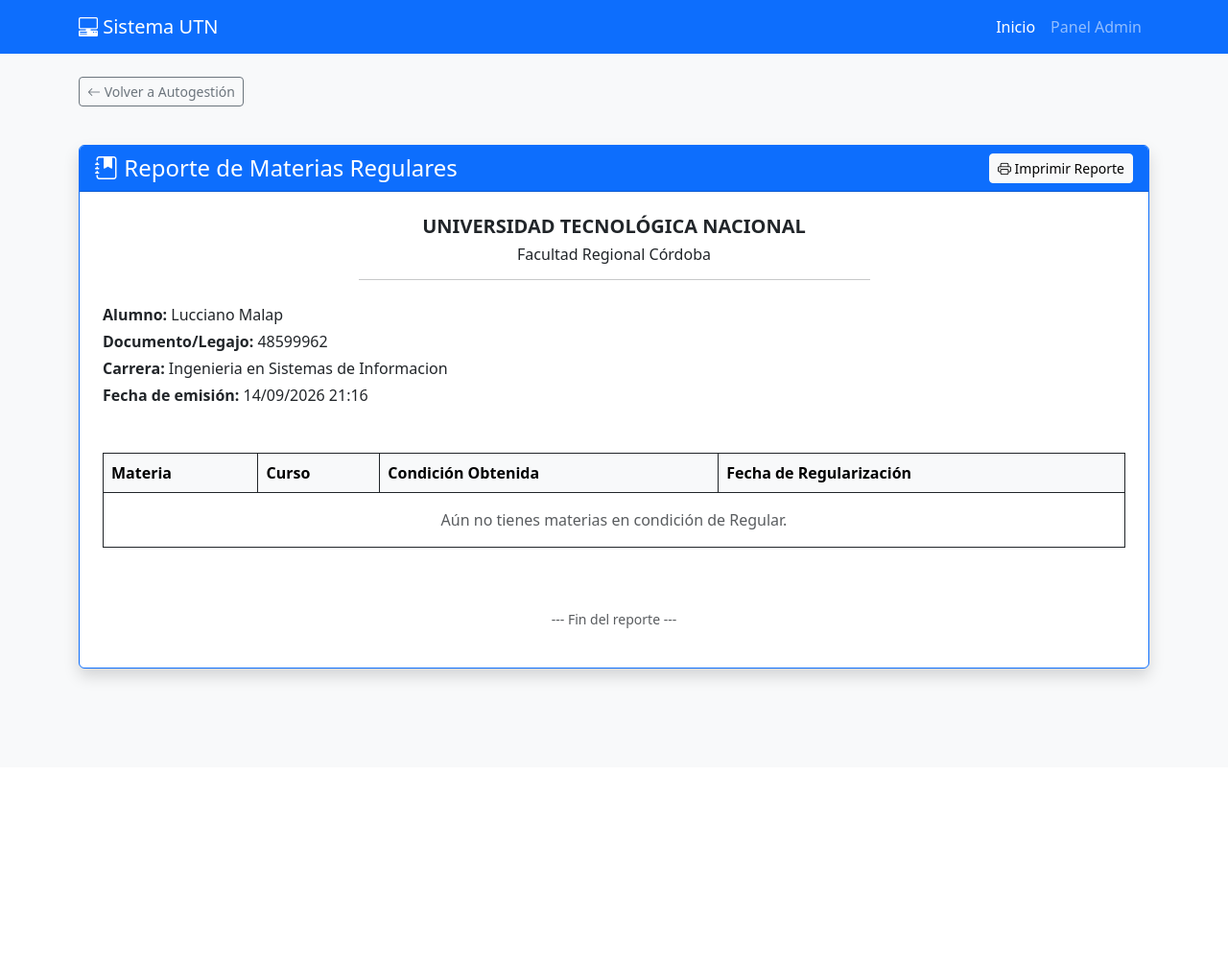
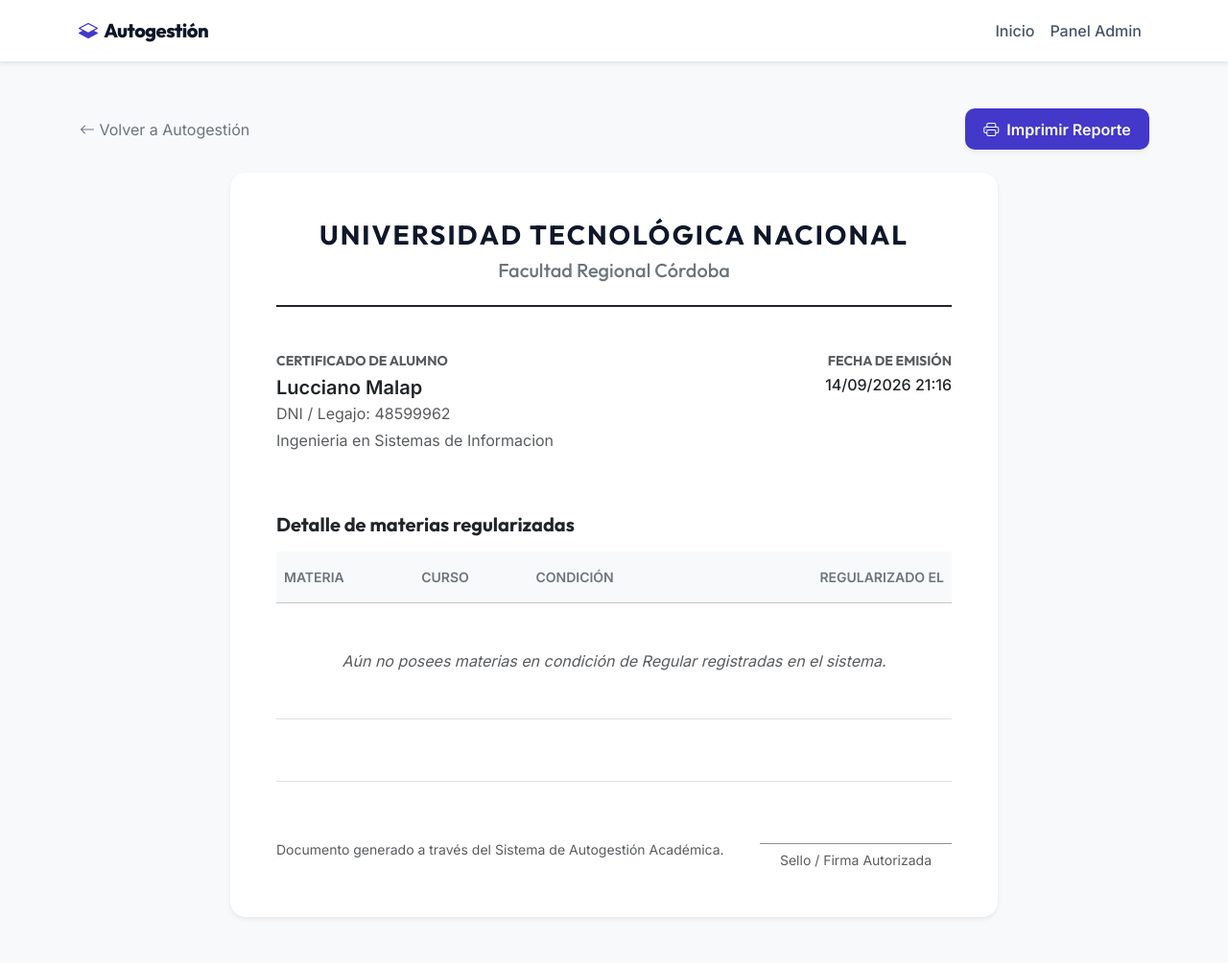
Before and after one commit to Villada-PG3/trabajo-practico-integrador-universidad_tecnologica_nacional, a Django app: page /alumno/1/reporte-regulares/ in a window 1280 px wide. Shown: the whole page at 96% size. Before the commit the page ends 713 px from the top, so only its background shows below. Run offline with Django 5.2, Linux system fonts and the light colour scheme; data comes from the database, SQL or seed files in the repository.

Commit message:
cambio del ux/ui

```diff
--- /dev/null
+++ b/TrabajoIntegradorUTN/UTN/static/UTN/css/custom.css
@@ -0,0 +1,114 @@
+/* custom.css - Modern UI Overrides */
+
+/* Typography & Base Styles */
+body {
+    font-family: 'Inter', sans-serif;
+    background-color: #f8fafc;
+    color: #334155;
+    -webkit-font-smoothing: antialiased;
+}
+
+h1, h2, h3, h4, h5, h6 {
+    font-family: 'Outfit', sans-serif;
+    color: #0f172a;
+    font-weight: 700;
+}
+
+/* Custom Colors & Utilities */
+.text-primary-modern {
+    color: #4338ca !important;
+}
+
+.bg-primary-modern {
+    background-color: #4338ca !important;
+}
+
+.bg-white-glass {
+    background: rgba(255, 255, 255, 0.9);
+    backdrop-filter: blur(10px);
+}
+
+/* Soft Modern Shadows */
+.shadow-soft {
+    box-shadow: 0 4px 6px -1px rgb(0 0 0 / 0.05), 0 2px 4px -2px rgb(0 0 0 / 0.05) !important;
+    border: 1px solid #f1f5f9;
+}
+
+.shadow-hover:hover {
+    box-shadow: 0 10px 15px -3px rgb(0 0 0 / 0.1), 0 4px 6px -4px rgb(0 0 0 / 0.1) !important;
+    transform: translateY(-2px);
+    transition: all 0.3s ease;
+}
+
+/* Rounded Borders */
+.rounded-organic {
+    border-radius: 16px !important;
+}
+.rounded-organic-sm {
+    border-radius: 12px !important;
+}
+
+/* Component Overrides */
+.navbar-modern {
+    border-bottom: 1px solid #e2e8f0;
+}
+.navbar-modern .navbar-brand {
+    font-family: 'Outfit', sans-serif;
+    font-weight: 800;
+    color: #0f172a !important;
+    letter-spacing: -0.5px;
+}
+.navbar-modern .nav-link {
+    color: #475569 !important;
+    font-weight: 500;
+}
+.navbar-modern .nav-link:hover {
+    color: #4338ca !important;
+}
+
+.btn-modern {
+    border-radius: 10px;
+    font-weight: 600;
+    padding: 0.6rem 1.2rem;
+    transition: all 0.2s;
+}
+.btn-modern-primary {
+    background-color: #4338ca;
+    border: none;
+    color: white;
+}
+.btn-modern-primary:hover {
+    background-color: #3730a3;
+    color: white;
+}
+.btn-modern-ghost {
+    background-color: transparent;
+    border: 1px solid #cbd5e1;
+    color: #475569;
+}
+.btn-modern-ghost:hover {
+    background-color: #f1f5f9;
+    color: #0f172a;
+}
+
+/* Custom list items for Panel */
+.materia-card {
+    border-left: 4px solid #cbd5e1 !important;
+}
+.materia-card.regular {
+    border-left-color: #10b981 !important;
+}
+.materia-card.inscripto {
+    border-left-color: #3b82f6 !important;
+}
+
+/* Print Styles */
+@media print {
+    body { background: white !important; }
+    .no-print { display: none !important; }
+    .print-document {
+        border: none !important;
+        box-shadow: none !important;
+        padding: 0 !important;
+    }
+}
--- a/TrabajoIntegradorUTN/UTN/templates/UTN/base.html
+++ b/TrabajoIntegradorUTN/UTN/templates/UTN/base.html
@@ -1,3 +1,4 @@
+{% load static %}
 <!DOCTYPE html>
 <html lang="es">
 <head>
@@ -8,14 +9,20 @@
     <link href="https://cdn.jsdelivr.net/npm/bootstrap@5.3.2/dist/css/bootstrap.min.css" rel="stylesheet">
     <!-- Iconos de Bootstrap -->
     <link rel="stylesheet" href="https://cdn.jsdelivr.net/npm/bootstrap-icons@1.11.1/font/bootstrap-icons.css">
+    <!-- Google Fonts -->
+    <link rel="preconnect" href="https://fonts.googleapis.com">
+    <link rel="preconnect" href="https://fonts.gstatic.com" crossorigin>
+    <link href="https://fonts.googleapis.com/css2?family=Inter:wght@300;400;500;600&family=Outfit:wght@500;700;800&display=swap" rel="stylesheet">
+    <!-- Custom CSS -->
+    <link rel="stylesheet" href="{% static 'UTN/css/custom.css' %}">
 </head>
 <body class="bg-light">
 
     <!-- Menú de Navegación -->
-    <nav class="navbar navbar-expand-lg navbar-dark bg-primary mb-4">
-        <div class="container">
-            <a class="navbar-brand" href="{% url 'utn' %}">
-                <i class="bi bi-pc-display-horizontal"></i> Sistema UTN
+    <nav class="navbar navbar-expand-lg navbar-modern bg-white-glass sticky-top mb-5 shadow-sm">
+        <div class="container py-1">
+            <a class="navbar-brand text-primary-modern" href="{% url 'utn' %}">
+                <i class="bi bi-layers-half text-primary-modern me-1"></i> Autogestión
             </a>
             <button class="navbar-toggler" type="button" data-bs-toggle="collapse" data-bs-toggle="collapse" data-bs-target="#navbarNav">
                 <span class="navbar-toggler-icon"></span>
--- a/TrabajoIntegradorUTN/UTN/templates/UTN/reporte_regulares.html
+++ b/TrabajoIntegradorUTN/UTN/templates/UTN/reporte_regulares.html
@@ -3,64 +3,80 @@
 {% block title %}Reporte de Regulares{% endblock %}
 
 {% block content %}
-<div class="mb-4">
-    <a href="{% url 'panel_alumno' alumno.id %}" class="btn btn-outline-secondary btn-sm mb-3">
+<div class="mb-4 no-print d-flex justify-content-between align-items-center">
+    <a href="{% url 'panel_alumno' alumno.id %}" class="btn btn-link text-decoration-none text-secondary p-0 fs-6">
         <i class="bi bi-arrow-left"></i> Volver a Autogestión
     </a>
+    <button class="btn btn-modern btn-modern-primary shadow-soft" onclick="window.print()">
+        <i class="bi bi-printer me-1"></i> Imprimir Reporte
+    </button>
 </div>
 
-<div class="card border-primary shadow mb-5">
-    <div class="card-header bg-primary text-white d-flex justify-content-between align-items-center">
-        <h4 class="mb-0"><i class="bi bi-journal-bookmark-fill"></i> Reporte de Materias Regulares</h4>
-        <button class="btn btn-light btn-sm" onclick="window.print()">
-            <i class="bi bi-printer"></i> Imprimir Reporte
-        </button>
+<div class="card border-0 shadow-sm rounded-organic print-document bg-white mx-auto mb-5" style="max-width: 800px;">
+    <div class="card-body p-5">
+
+        <!-- Encabezado del documento -->
+        <div class="text-center mb-5 pb-3 border-bottom border-2 border-dark">
+            <h3 class="fw-bold text-uppercase tracking-wide" style="font-family: 'Outfit', sans-serif; letter-spacing: 2px;">Universidad Tecnológica Nacional</h3>
+            <h5 class="text-secondary fw-normal">Facultad Regional Córdoba</h5>
         </div>
-    <div class="card-body p-4">
 
-        <!-- Encabezado del documento impreso -->
-        <div class="text-center mb-5">
-            <h5 class="fw-bold">UNIVERSIDAD TECNOLÓGICA NACIONAL</h5>
-            <h6>Facultad Regional Córdoba</h6>
-            <hr class="w-50 mx-auto">
-            <div class="text-start mt-4">
-                <p class="mb-1"><strong>Alumno:</strong> {{ alumno.nombre_completo }}</p>
-                <p class="mb-1"><strong>Documento/Legajo:</strong> {{ alumno.documento }}</p>
-                <p class="mb-1"><strong>Carrera:</strong> {{ alumno.carrera.nombre }}</p>
-                <p class="mb-1"><strong>Fecha de emisión:</strong> {% now "d/m/Y H:i" %}</p>
+        <div class="row mb-5">
+            <div class="col-sm-8">
+                <h6 class="text-muted text-uppercase mb-1 small fw-bold">Certificado de Alumno</h6>
+                <p class="fs-5 fw-bold text-dark mb-0">{{ alumno.nombre_completo }}</p>
+                <p class="text-muted mb-1">DNI / Legajo: {{ alumno.documento }}</p>
+                <p class="text-muted">{{ alumno.carrera.nombre }}</p>
+            </div>
+            <div class="col-sm-4 text-sm-end mt-4 mt-sm-0">
+                <h6 class="text-muted text-uppercase mb-1 small fw-bold">Fecha de Emisión</h6>
+                <p class="fw-medium text-dark">{% now "d/m/Y H:i" %}</p>
             </div>
         </div>
 
-        <table class="table table-bordered border-dark">
-            <thead class="table-light border-dark">
+        <div class="mb-4">
+            <h5 class="fw-bold text-dark mb-3">Detalle de materias regularizadas</h5>
+
+            <div class="table-responsive">
+                <table class="table align-middle">
+                    <thead class="table-light">
                         <tr>
-                    <th>Materia</th>
-                    <th>Curso</th>
-                    <th>Condición Obtenida</th>
-                    <th>Fecha de Regularización</th>
+                            <th class="py-3 text-secondary small text-uppercase">Materia</th>
+                            <th class="py-3 text-secondary small text-uppercase">Curso</th>
+                            <th class="py-3 text-secondary small text-uppercase">Condición</th>
+                            <th class="py-3 text-secondary small text-uppercase text-end">Regularizado el</th>
                         </tr>
                     </thead>
-            <tbody>
+                    <tbody class="border-top-0">
                         {% for reg in regulares %}
                         <tr>
-                    <td>{{ reg.materia }}</td>
-                    <td>{{ reg.curso }}</td>
-                    <td class="text-success fw-bold">{{ reg.condicion }}</td>
-                    <td>{{ reg.fecha_regularizacion|date:"d/m/Y" }}</td>
+                            <td class="py-3 fw-medium text-dark">{{ reg.materia }}</td>
+                            <td class="py-3 text-muted">{{ reg.curso }}</td>
+                            <td class="py-3">
+                                <span class="badge bg-success bg-opacity-10 text-success border border-success border-opacity-25">{{ reg.condicion }}</span>
+                            </td>
+                            <td class="py-3 text-end text-muted">{{ reg.fecha_regularizacion|date:"d/m/Y" }}</td>
                         </tr>
                         {% empty %}
                         <tr>
-                    <td colspan="4" class="text-center py-3 text-muted">
-                        Aún no tienes materias en condición de Regular.
+                            <td colspan="4" class="text-center py-5 text-muted fst-italic">
+                                Aún no posees materias en condición de Regular registradas en el sistema.
                             </td>
                         </tr>
                         {% endfor %}
                     </tbody>
                 </table>
+            </div>
+        </div>
 
-        <div class="text-center mt-5 pt-3">
-            <p class="text-muted small">--- Fin del reporte ---</p>
+        <div class="mt-5 pt-5 border-top d-flex justify-content-between align-items-center">
+            <p class="text-muted small mb-0">Documento generado a través del Sistema de Autogestión Académica.</p>
+            <div class="text-center" style="width: 200px;">
+                <hr class="border-dark opacity-50 mb-1">
+                <small class="text-muted">Sello / Firma Autorizada</small>
             </div>
+        </div>
+
     </div>
 </div>
 {% endblock %}
```
Also changed, not shown: TrabajoIntegradorUTN/UTN/templates/UTN/inscribir.html (+43 -43 lines), TrabajoIntegradorUTN/UTN/templates/UTN/panel_alumno.html (+56 -31 lines), TrabajoIntegradorUTN/UTN/templates/UTN/utn.html (+35 -17 lines). Lines whose indentation alone changed are shown as unchanged.
